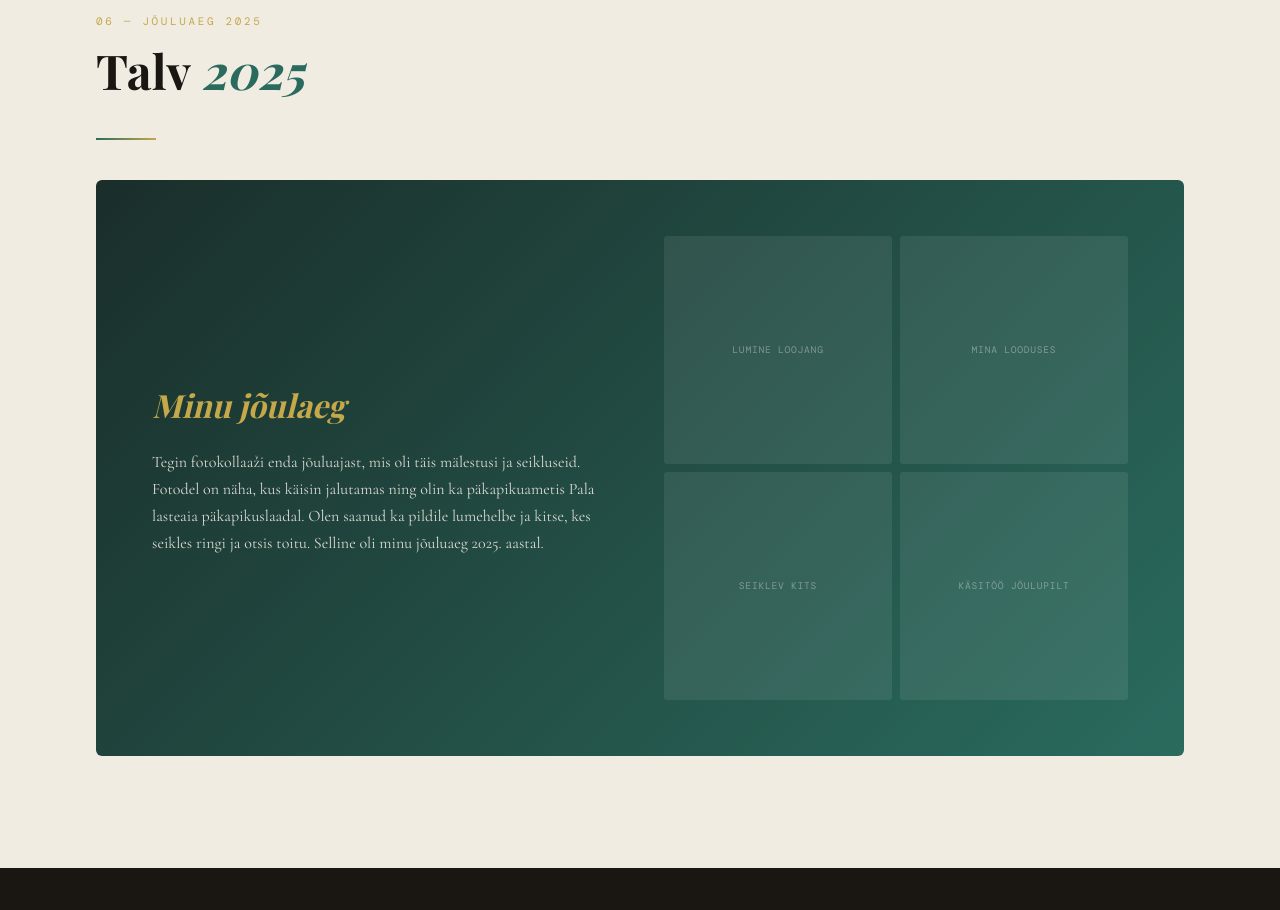
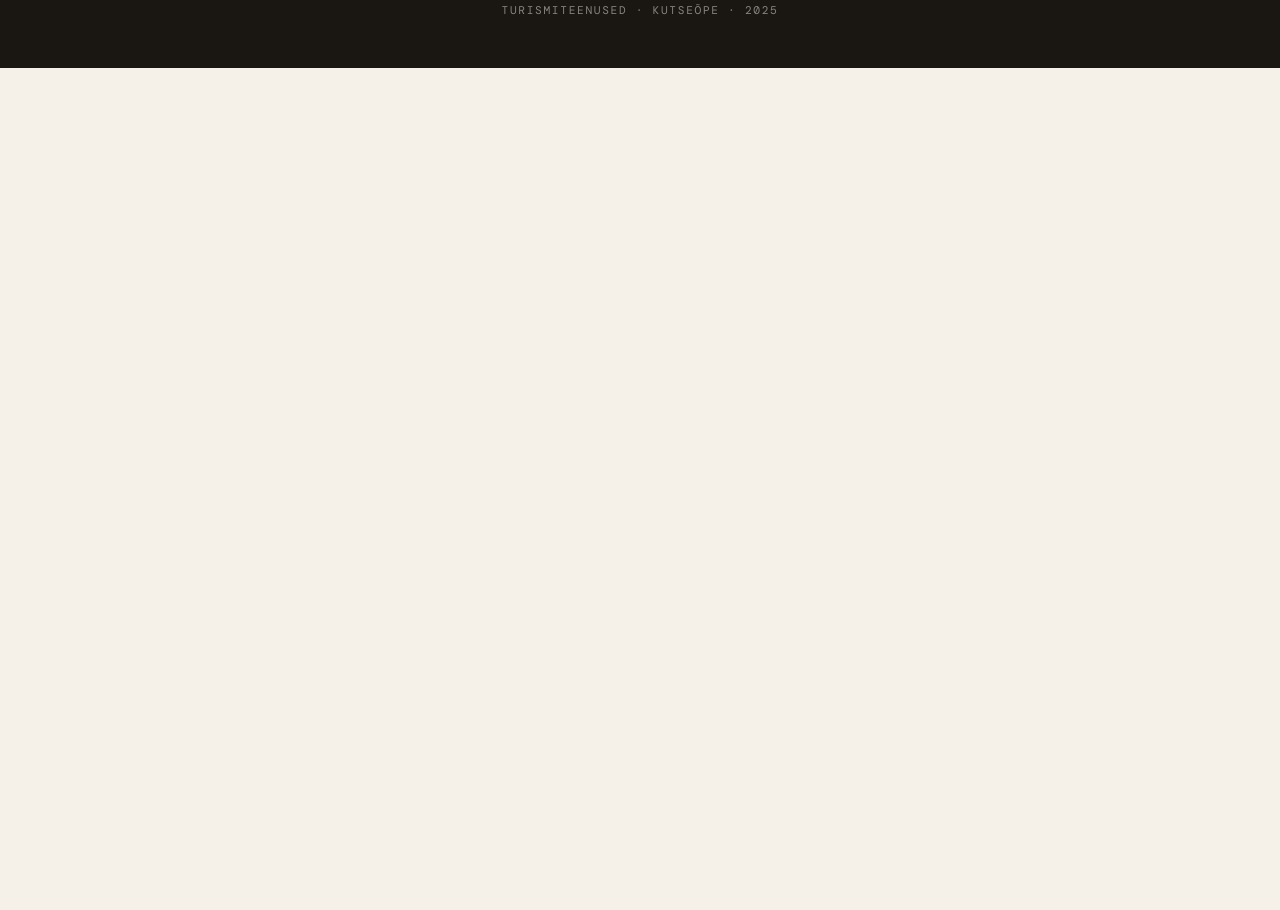
Before and after one commit to Merzu/viktoria_portfoolio, a plain HTML site: page index.html in a window 1280 px wide. Shown: the part 4472-5382 px from the top of the page. After the commit the page ends 4540 px from the top, so only its background shows below. Drawn offline with nearby package versions, Linux system fonts and the light colour scheme; a web font is replaced by a local one.

Commit message:
Update index.html

```diff
--- a/index.html
+++ b/index.html
@@ -844,32 +844,6 @@
   </div>
 </section>
 
-<!-- JÕULUAEG -->
-<section id="jouluaeg">
-  <div class="reveal">
-    <p class="section-label">06 — Jõuluaeg 2025</p>
-    <h2 class="section-title">Talv <em>2025</em></h2>
-    <div class="divider"></div>
-  </div>
-  <div class="winter-hero reveal">
-    <div>
-      <h3>Minu jõulaeg</h3>
-      <p>
-        Tegin fotokollaaži enda jõuluajast, mis oli täis mälestusi ja seikluseid.
-        Fotodel on näha, kus käisin jalutamas ning olin ka päkapikuametis Pala lasteaia
-        päkapikuslaadal. Olen saanud ka pildile lumehelbe ja kitse, kes seikles ringi
-        ja otsis toitu. Selline oli minu jõuluaeg 2025. aastal.
-      </p>
-    </div>
-    <div class="winter-collage">
-      <div class="winter-photo"><span>Lumine loojang</span></div>
-      <div class="winter-photo"><span>Mina looduses</span></div>
-      <div class="winter-photo"><span>Seiklev kits</span></div>
-      <div class="winter-photo"><span>Käsitöö jõulupilt</span></div>
-    </div>
-  </div>
-</section>
-
 <!-- FOOTER -->
 <footer>
   <p class="footer-name">Viktoria Kivirand</p>
```
